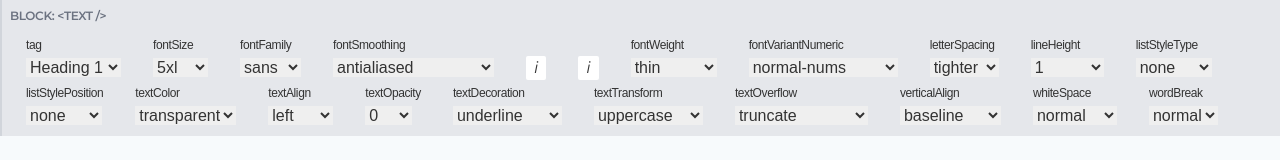
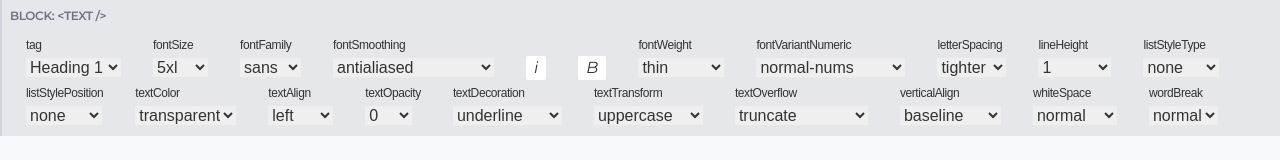
Before and after one commit to VikingDadMedic/nocodo, a React (Create React App) app in the folder webapp/: page /nocodo in a window 1280 px wide. Both pictures are taken after a click on the element "Main Hero Message to sell yourself!". Shown: the top 160 px of the page. Built offline with nearby package versions, Linux system fonts and the light colour scheme; a web font is replaced by a local one.

Commit message:
(task) Button B implemented successfully

```diff
--- a/webapp/src/components/Block/Controls.js
+++ b/webapp/src/components/Block/Controls.js
@@ -31,7 +31,7 @@ const BlockControls = ({
   }
 
   const handleToggle = (name, value) => {
-    if (name === "fontStyle") {
+    if (name === "fontStyle" || name === "fontBold") {
       onChange(name, !formData[name]);
     }
   };
@@ -70,6 +70,8 @@ const BlockControls = ({
         </div>
       );
     } else if (definition["type"] === ControlType.Boolean) {
+      console.log(x);
+      if (x === "fontStyle") {
         controls.push(
           <div key={`ctrl-${x}`} className="inline-block mx-4">
             <Button name={x} formData={formData} onClick={handleToggle}>
@@ -77,6 +79,15 @@ const BlockControls = ({
             </Button>
           </div>
         );
+      } else if (x === "fontBold") {
+        controls.push(
+          <div key={`ctrl-${x}`} className="inline-block mx-4">
+            <Button name={x} formData={formData} onClick={handleToggle}>
+              <i>B</i>
+            </Button>
+          </div>
+        );
+      }
     }
   }
 
--- a/webapp/src/components/Block/Loader.js
+++ b/webapp/src/components/Block/Loader.js
@@ -47,7 +47,7 @@ const getClassNames = ({
     innerClassName = `${innerClassName} italic`;
   }
   if (!!fontBold) {
-    innerClassName = `${innerClassName} bold`;
+    innerClassName = `${innerClassName} font-bold`;
   }
   if (!!fontWeight) {
     innerClassName = `${innerClassName} font-${fontWeight}`;
```
Lines whose indentation alone changed are shown as unchanged.
